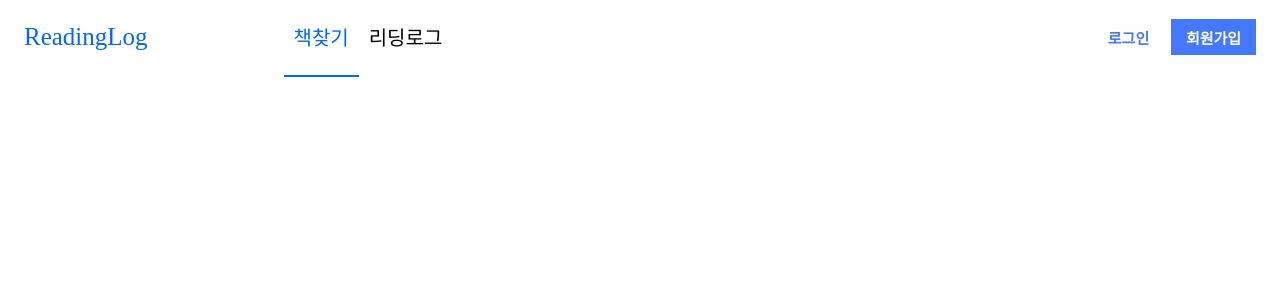
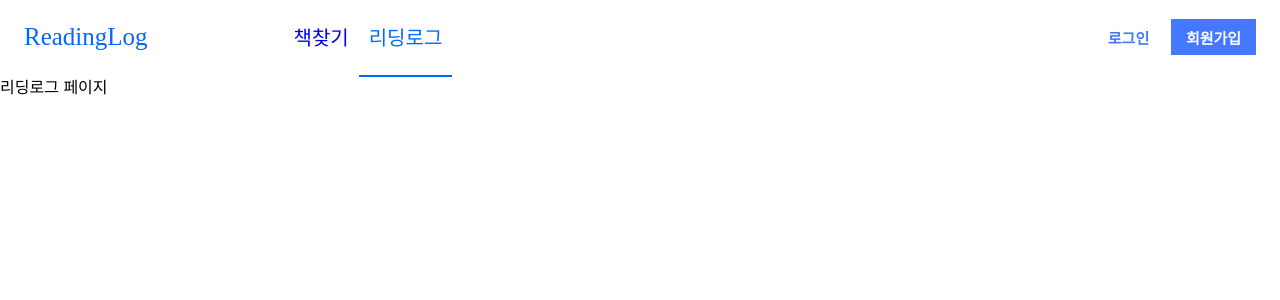
Before and after one commit to Gyejoon/ReadingLog, a React (Create React App) app in the folder client/: page /reading-log in a window 1280 px wide. Shown: the top 300 px of the page. Built offline with nearby package versions, Linux system fonts and the light colour scheme.

Commit message:
feat: 네비게이션 기능 구현 (페이지 이동)

```diff
--- a/client/src/App.tsx
+++ b/client/src/App.tsx
@@ -1,16 +1,18 @@
 import React from 'react';
 import { Switch, Route } from 'react-router-dom';
 import MainPage from 'pages/MainPage';
-import Header from 'components/base/Header';
+import ReadingLogPage from 'pages/ReadingLogPage';
+import HeaderContainer from 'containers/HeaderContainer';
 
 interface AppProps {}
 
 const App: React.FC<AppProps> = () => {
   return (
     <>
-      <Header />
+      <HeaderContainer />
       <Switch>
         <Route path="/" component={MainPage} exact />
+        <Route path="/reading-log" component={ReadingLogPage} />
       </Switch>
     </>
   );
--- a/client/src/components/base/Header.tsx
+++ b/client/src/components/base/Header.tsx
@@ -58,15 +58,17 @@ const HeaderBlock = styled.div`
   }
 `;
 
-interface HeaderProps {}
+interface HeaderProps {
+  path: string;
+}
 
-const Header: React.SFC<HeaderProps> = () => {
+const Header: React.SFC<HeaderProps> = ({ path }) => {
   return (
     <HeaderBlock>
       <div className="title">
         <span>ReadingLog</span>
       </div>
-      <Navigation />
+      <Navigation path={path} />
       <div className="right">
         <button className="sign-in">로그인</button>
         <button className="sign-up">회원가입</button>
--- a/client/src/components/base/Navigation.tsx
+++ b/client/src/components/base/Navigation.tsx
@@ -2,6 +2,7 @@ import React from 'react';
 import styled from 'styled-components';
 import palette from 'lib/styles/palette';
 import media from 'lib/styles/media';
+import { Link } from 'react-router-dom';
 
 const NavigationBlock = styled.div`
   display: flex;
@@ -16,6 +17,14 @@ const NavigationBlock = styled.div`
     margin: 0;
     padding: 0;
     overflow: hidden;
+
+    a {
+      text-decoration: none;
+      &:visited {
+        color: #333;
+      }
+    }
+
     li {
       font-size: 20px;
       display: inline-block;
@@ -29,15 +38,33 @@ const NavigationBlock = styled.div`
   }
 `;
 
-interface NavigationProps {}
+interface NavigationProps {
+  path: string;
+}
 
-const Navigation: React.SFC<NavigationProps> = () => {
+const Navigation: React.SFC<NavigationProps> = ({ path }) => {
+  const navRender = () => {
+    const navs = [
+      {
+        path: '/',
+        name: '책찾기',
+      },
+      {
+        path: '/reading-log',
+        name: '리딩로그',
+      },
+    ];
+
+    return navs.map((nav, index) => (
+      <Link to={nav.path} key={index}>
+        <li className={nav.path === path ? 'active' : ''}>{nav.name}</li>
+      </Link>
+    ));
+  };
+
   return (
     <NavigationBlock>
-      <ul>
-        <li className="active">책찾기</li>
-        <li>리딩로그</li>
-      </ul>
+      <ul>{navRender()}</ul>
     </NavigationBlock>
   );
 };
--- /dev/null
+++ b/client/src/containers/HeaderContainer.tsx
@@ -0,0 +1,14 @@
+import React from 'react';
+import { useLocation } from 'react-router-dom';
+import Header from 'components/base/Header';
+
+interface HeaderContainerProps {}
+
+const HeaderContainer: React.FC<HeaderContainerProps> = () => {
+    const location = useLocation();
+  return (
+      <Header path={location.pathname}/>
+  );
+};
+
+export default HeaderContainer;
--- /dev/null
+++ b/client/src/pages/ReadingLogPage.tsx
@@ -0,0 +1,9 @@
+import React from 'react';
+
+interface ReadingLogPageProps {}
+
+const ReadingLogPage: React.FC<ReadingLogPageProps> = () => {
+  return <div>리딩로그 페이지</div>;
+};
+
+export default ReadingLogPage;
```
